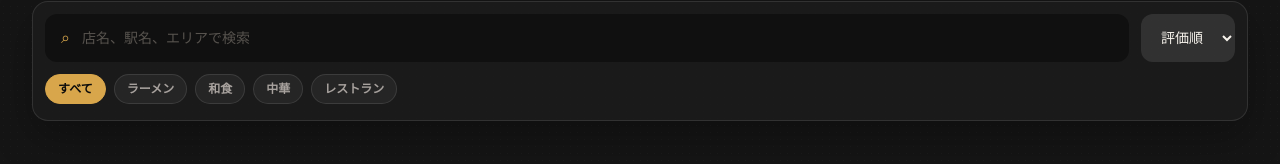
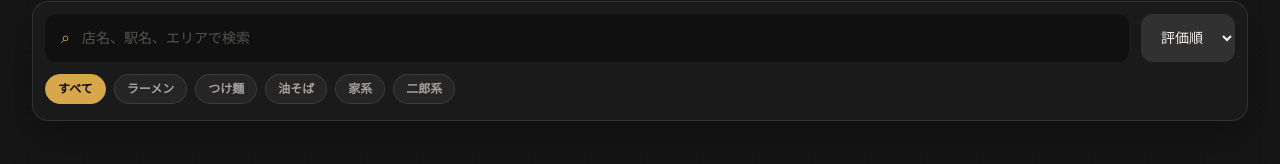
Before and after one commit to yuuddp-max/Ramen_db_Tokyo, a Next.js app: page / in a window 1280 px wide. Shown: the part 404-568 px from the top of the page. Built offline with nearby package versions, Linux system fonts and the light colour scheme; no server answers; the database is empty.

Commit message:
Use ramen style genre filters

```diff
--- a/src/app/api/shops/route.ts
+++ b/src/app/api/shops/route.ts
@@ -6,11 +6,13 @@ export async function GET(request: NextRequest) {
   const params = request.nextUrl.searchParams;
   const query = params.get("q")?.trim() ?? "";
   const genre = params.get("genre")?.trim() ?? "";
+  const style = params.get("style")?.trim() ?? "";
   const sort = params.get("sort") === "newest" ? "newest" : "rating";
   const limit = Math.min(Math.max(Number(params.get("limit")) || 60, 1), 100);
   let builder = supabase.from("ramen_shops").select("*", { count: "exact" });
   if (query) builder = builder.or(`name.ilike.%${query}%,address.ilike.%${query}%`);
   if (genre) builder = builder.contains("genres", [genre]);
+  if (style) builder = builder.ilike("name", `%${style}%`);
   builder = sort === "newest"
     ? builder.order("created_at", { ascending: false })
     : builder.order("rating", { ascending: false, nullsFirst: false });
--- a/src/components/SearchExperience.tsx
+++ b/src/components/SearchExperience.tsx
@@ -7,17 +7,19 @@ import { ShopCard } from "./ShopCard";
 
 type Props = { initialShops: RamenShop[]; initialTotal: number };
 
-const genres = [
-  { value: "", label: "すべて" },
-  { value: "ramen_restaurant", label: "ラーメン" },
-  { value: "japanese_restaurant", label: "和食" },
-  { value: "chinese_restaurant", label: "中華" },
-  { value: "restaurant", label: "レストラン" },
+const ramenStyles = [
+  { genre: "", style: "", label: "すべて" },
+  { genre: "ramen_restaurant", style: "", label: "ラーメン" },
+  { genre: "", style: "つけ麺", label: "つけ麺" },
+  { genre: "", style: "油そば", label: "油そば" },
+  { genre: "", style: "家系", label: "家系" },
+  { genre: "", style: "二郎", label: "二郎系" },
 ];
 
 export function SearchExperience({ initialShops, initialTotal }: Props) {
   const [query, setQuery] = useState("");
   const [genre, setGenre] = useState("");
+  const [style, setStyle] = useState("");
   const [sort, setSort] = useState("rating");
   const [view, setView] = useState<"list" | "map">("list");
   const [shops, setShops] = useState(initialShops);
@@ -27,24 +29,24 @@ export function SearchExperience({ initialShops, initialTotal }: Props) {
   useEffect(() => {
     const timer = setTimeout(async () => {
       setLoading(true);
-      const params = new URLSearchParams({ q: query, genre, sort, limit: "60" });
+      const params = new URLSearchParams({ q: query, genre, style, sort, limit: "60" });
       const response = await fetch(`/api/shops?${params}`);
       const data = await response.json();
       setShops(data.shops ?? []); setTotal(data.total ?? 0); setLoading(false);
     }, 200);
     return () => clearTimeout(timer);
-  }, [query, genre, sort]);
+  }, [query, genre, style, sort]);
 
   const filteredLabel = useMemo(() => {
-    const genreLabel = genres.find((item) => item.value === genre)?.label;
-    if (query && genreLabel && genre) return `「${query}」・${genreLabel} の検索結果`;
+    const genreLabel = ramenStyles.find((item) => item.genre === genre && item.style === style)?.label;
+    if (query && genreLabel && (genre || style)) return `「${query}」・${genreLabel} の検索結果`;
     if (query) return `「${query}」の検索結果`;
-    return genre ? `${genreLabel} の店舗` : "東京のラーメン店";
-  }, [query, genre]);
+    return genre || style ? `${genreLabel} の店舗` : "東京のラーメン店";
+  }, [query, genre, style]);
   return <>
     <section className="relative overflow-hidden border-b border-white/10 bg-charcoal"><div className="grain absolute inset-0 opacity-60" /><div className="relative mx-auto max-w-7xl px-5 pb-12 pt-16 sm:px-8 sm:pt-24">
       <p className="text-xs font-bold tracking-[.32em] text-gold">TOKYO RAMEN GUIDE</p><h1 className="mt-4 max-w-2xl text-4xl font-black leading-tight sm:text-6xl">今日の一杯を、<br /><span className="text-ramen">東京</span>から探す。</h1><p className="mt-5 max-w-xl text-sm leading-7 text-stone-400 sm:text-base">Google Places の情報をもとに、東京のラーメン店を評価・地図・キーワードで見つけるためのガイドです。</p>
-      <div className="panel mt-8 rounded-2xl p-3"><div className="flex flex-col gap-3 sm:flex-row"><label className="flex flex-1 items-center gap-3 rounded-xl bg-black/40 px-4 py-3"><span className="text-gold">⌕</span><input value={query} onChange={(event) => setQuery(event.target.value)} placeholder="店名、駅名、エリアで検索" className="w-full bg-transparent text-sm outline-none placeholder:text-stone-600" /></label><select value={sort} onChange={(event) => setSort(event.target.value)} className="rounded-xl bg-white/10 px-4 py-3 text-sm outline-none"><option value="rating">評価順</option><option value="newest">新着順</option></select></div><div className="mt-3 flex gap-2 overflow-x-auto pb-1" aria-label="ジャンル検索">{genres.map((item) => <button key={item.value || "all"} onClick={() => setGenre(item.value)} className={`shrink-0 rounded-full border px-3 py-1.5 text-xs font-bold transition ${genre === item.value ? "border-gold bg-gold text-ink" : "border-white/10 bg-white/5 text-stone-400 hover:border-gold/60 hover:text-gold"}`}>{item.label}</button>)}</div></div>
+      <div className="panel mt-8 rounded-2xl p-3"><div className="flex flex-col gap-3 sm:flex-row"><label className="flex flex-1 items-center gap-3 rounded-xl bg-black/40 px-4 py-3"><span className="text-gold">⌕</span><input value={query} onChange={(event) => setQuery(event.target.value)} placeholder="店名、駅名、エリアで検索" className="w-full bg-transparent text-sm outline-none placeholder:text-stone-600" /></label><select value={sort} onChange={(event) => setSort(event.target.value)} className="rounded-xl bg-white/10 px-4 py-3 text-sm outline-none"><option value="rating">評価順</option><option value="newest">新着順</option></select></div><div className="mt-3 flex gap-2 overflow-x-auto pb-1" aria-label="ラーメンジャンル検索">{ramenStyles.map((item) => <button key={item.label} onClick={() => { setGenre(item.genre); setStyle(item.style); }} className={`shrink-0 rounded-full border px-3 py-1.5 text-xs font-bold transition ${genre === item.genre && style === item.style ? "border-gold bg-gold text-ink" : "border-white/10 bg-white/5 text-stone-400 hover:border-gold/60 hover:text-gold"}`}>{item.label}</button>)}</div></div>
     </div></section>
     <section className="mx-auto max-w-7xl px-5 py-8 sm:px-8"><div className="mb-5 flex flex-wrap items-end justify-between gap-4"><div><p className="text-sm text-stone-400">{filteredLabel}</p><p className="mt-1 text-xl font-bold">{total.toLocaleString()} <span className="text-sm font-normal text-stone-500">shops found</span></p></div><div className="rounded-xl border border-white/10 p-1"><button onClick={() => setView("list")} className={`rounded-lg px-3 py-2 text-sm ${view === "list" ? "bg-gold text-ink" : "text-stone-400"}`}>一覧</button><button onClick={() => setView("map")} className={`rounded-lg px-3 py-2 text-sm ${view === "map" ? "bg-gold text-ink" : "text-stone-400"}`}>地図</button></div></div>
       {view === "map" ? <MapView shops={shops} className="h-[560px] overflow-hidden rounded-2xl border border-white/10" /> : <>{loading && <p className="mb-4 text-sm text-gold">検索中…</p>}{shops.length ? <div className="grid gap-4 sm:grid-cols-2 lg:grid-cols-3">{shops.map((shop, index) => <ShopCard key={shop.id} shop={shop} index={index} />)}</div> : <div className="panel rounded-2xl px-6 py-16 text-center text-stone-400">該当する店舗がありません。データを取り込むと、ここに表示されます。</div>}</>}
```
